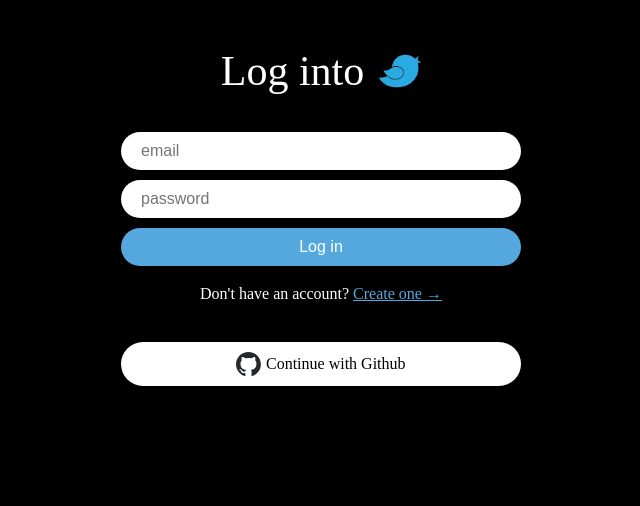
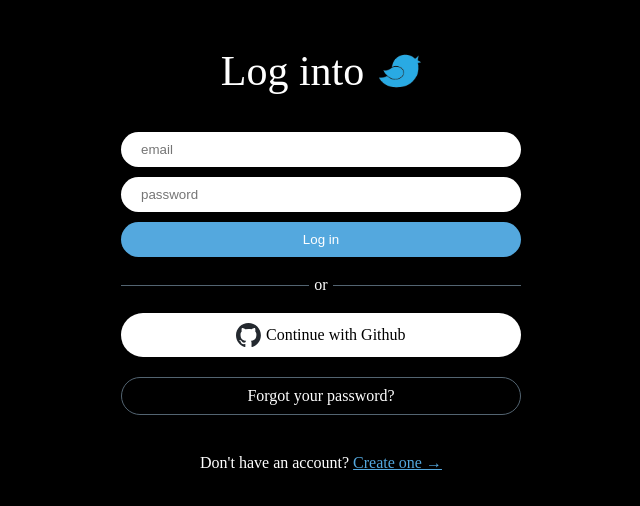
Before and after one commit to bchoe324/nwitter, a React (Vite) app: page /login in a window 1280 px wide. Shown: the top 506 px of the page, without its empty margins (319-959 px from the left). Built offline with nearby package versions, Linux system fonts and the light colour scheme; no server answers.

Commit message:
📄 비밀번호 찾기 페이지 추가
+ 로그인, 회원가입 페이지 스타일 수정

```diff
--- a/src/App.tsx
+++ b/src/App.tsx
@@ -9,6 +9,7 @@ import Login from "./routes/Login";
 import CreateAccount from "./routes/CreateAccount";
 import ProtectedRoute from "./routes/ProtectedRoute";
 import LoadingScreen from "./components/LoadingScreen";
+import ForgotPassword from "./routes/ForgotPassword";
 import { auth } from "./firebase";
 
 const router = createBrowserRouter([
@@ -38,6 +39,10 @@ const router = createBrowserRouter([
     path: "/create-account",
     element: <CreateAccount />,
   },
+  {
+    path: "forgot-password",
+    element: <ForgotPassword />,
+  },
 ]);
 
 const GlobalStyles = createGlobalStyle`
@@ -45,6 +50,7 @@ const GlobalStyles = createGlobalStyle`
   * {
     box-sizing: border-box;
     --primary-color: #54A8DE;
+    --gray: rgb(83, 100, 113);
   }
   body {
     background-color: #000;
--- a/src/components/AuthComponents.ts
+++ b/src/components/AuthComponents.ts
@@ -1,6 +1,6 @@
 import styled from "styled-components";
 
-export const Wapper = styled.div`
+export const Wrapper = styled.div`
   height: 100%;
   display: flex;
   flex-direction: column;
@@ -8,6 +8,7 @@ export const Wapper = styled.div`
   width: 60%;
   max-width: 400px;
   padding: 50px 0;
+  font-size: 16px;
 `;
 
 export const Title = styled.h1`
@@ -25,6 +26,8 @@ export const Form = styled.form`
   margin-top: 40px;
   display: flex;
   flex-direction: column;
+  justify-content: flex-start;
+  align-items: center;
   gap: 10px;
   width: 100%;
 `;
@@ -34,7 +37,6 @@ export const Input = styled.input`
   border-radius: 50px;
   border: 0 none;
   width: 100%;
-  font-size: 16px;
   &[type="submit"] {
     cursor: pointer;
     background-color: var(--primary-color);
@@ -45,15 +47,59 @@ export const Input = styled.input`
   }
 `;
 
+export const Message = styled.div`
+  margin-top: 20px;
+  color: #fff;
+  display: flex;
+  flex-direction: column;
+  gap: 5px;
+  align-items: center;
+  a {
+    color: var(--primary-color);
+  }
+`;
+
+export const Divider = styled.div`
+  margin-top: 20px;
+  display: flex;
+  gap: 5px;
+  justify-content: center;
+  align-items: center;
+  width: 100%;
+  &::before,
+  &::after {
+    content: "";
+    width: 100%;
+    height: 1px;
+    background-color: var(--gray);
+  }
+`;
+
 export const Error = styled.span`
   font-weight: 600;
   color: tomato;
   margin-top: 15px;
 `;
 
+export const ResetButton = styled.span`
+  margin-top: 20px;
+  padding: 10px 20px;
+  border-radius: 50px;
+  background-color: #000;
+  border: 1px solid var(--gray);
+  width: 100%;
+  display: flex;
+  justify-content: center;
+  align-items: center;
+  cursor: pointer;
+  a {
+    color: #fff;
+    text-decoration: none;
+  }
+`;
+
 export const Switcher = styled.span`
-  margin-top: 20px;
-  font-size: 16px;
+  margin-top: 40px;
   a {
     color: var(--primary-color);
   }
--- a/src/components/GithubButton.tsx
+++ b/src/components/GithubButton.tsx
@@ -5,7 +5,7 @@ import { auth } from "../firebase";
 import { useNavigate } from "react-router-dom";
 
 const Button = styled.span`
-  margin-top: 40px;
+  margin-top: 20px;
   background-color: #fff;
   font-weight: 500;
   padding: 10px 20px;
--- a/src/routes/CreateAccount.tsx
+++ b/src/routes/CreateAccount.tsx
@@ -5,12 +5,13 @@ import { useNavigate, Link } from "react-router-dom";
 import { FirebaseError } from "firebase/app";
 import logo from "../../public/logo.png";
 import {
-  Wapper,
+  Wrapper,
   Title,
   Form,
   Input,
   Error,
   Switcher,
+  Divider,
 } from "../components/AuthComponents";
 import GithubButton from "../components/GithubButton";
 
@@ -67,7 +68,7 @@ export default function CreateAccount() {
   };
 
   return (
-    <Wapper>
+    <Wrapper>
       <Title>
         Join <img src={logo} />
       </Title>
@@ -100,10 +101,11 @@ export default function CreateAccount() {
         <Input type="submit" value={isLoading ? "Loading" : "Create Account"} />
       </Form>
       {error !== "" ? <Error>{error}</Error> : null}
+      <Divider>or</Divider>
+      <GithubButton />
       <Switcher>
         Already have an account? <Link to={"/login"}>Log in &rarr;</Link>
       </Switcher>
-      <GithubButton />
-    </Wapper>
+    </Wrapper>
   );
 }
--- /dev/null
+++ b/src/routes/ForgotPassword.tsx
@@ -0,0 +1,68 @@
+import React, { useState } from "react";
+import { sendPasswordResetEmail } from "firebase/auth";
+import { auth } from "../firebase";
+import { FirebaseError } from "firebase/app";
+import { Link } from "react-router-dom";
+import {
+  Wrapper,
+  Title,
+  Form,
+  Input,
+  Message,
+  Error,
+} from "../components/AuthComponents";
+
+export default function ForgotPassword() {
+  const [isLoading, setLoading] = useState(false);
+  const [email, setEmail] = useState("");
+  const [error, setError] = useState("");
+  const [isDone, setDone] = useState(false);
+
+  const onChangeInput = (e: React.ChangeEvent<HTMLInputElement>) => {
+    setEmail(e.target.value);
+  };
+  const onSubmit = async (e: React.FormEvent<HTMLFormElement>) => {
+    e.preventDefault();
+    setError("");
+    setDone(false);
+    if (isLoading || email === "") return;
+    try {
+      setLoading(true);
+      // log in
+      await sendPasswordResetEmail(auth, email);
+    } catch (e) {
+      //setError
+      console.error(e);
+      if (e instanceof FirebaseError) {
+        setError(e.message);
+      }
+    } finally {
+      setLoading(false);
+      setDone(true);
+    }
+  };
+  return (
+    <Wrapper>
+      <Title>Find my account</Title>
+      {/* onSubmit 함수는 form 태그에 */}
+      <Form onSubmit={onSubmit}>
+        <Input
+          name="email"
+          value={email}
+          onChange={onChangeInput}
+          placeholder="email"
+          type="email"
+          required
+        />
+        <Input type="submit" value={isLoading ? "Loading" : "next"} />
+        {isDone ? (
+          <Message>
+            <span>we have emailed you a link to reset your password</span>
+            <Link to={"/login"}>Log in &rarr;</Link>
+          </Message>
+        ) : null}
+      </Form>
+      {error !== "" ? <Error>{error}</Error> : null}
+    </Wrapper>
+  );
+}
--- a/src/routes/Login.tsx
+++ b/src/routes/Login.tsx
@@ -5,12 +5,14 @@ import { Link, useNavigate } from "react-router-dom";
 import { FirebaseError } from "firebase/app";
 import logo from "../../public/logo.png";
 import {
-  Wapper,
+  Wrapper,
   Title,
   Form,
   Input,
+  Divider,
   Error,
   Switcher,
+  ResetButton,
 } from "../components/AuthComponents";
 import GithubButton from "../components/GithubButton";
 
@@ -51,7 +53,7 @@ export default function Login() {
   };
 
   return (
-    <Wapper>
+    <Wrapper>
       <Title>
         Log into <img src={logo} />
       </Title>
@@ -76,11 +78,15 @@ export default function Login() {
         <Input type="submit" value={isLoading ? "Loading" : "Log in"} />
       </Form>
       {error !== "" ? <Error>{error}</Error> : null}
+      <Divider>or</Divider>
+      <GithubButton />
+      <ResetButton>
+        <Link to={"/forgot-password"}>Forgot your password?</Link>
+      </ResetButton>
       <Switcher>
         Don't have an account?{" "}
         <Link to={"/create-account"}>Create one &rarr;</Link>
       </Switcher>
-      <GithubButton />
-    </Wapper>
+    </Wrapper>
   );
 }
```
